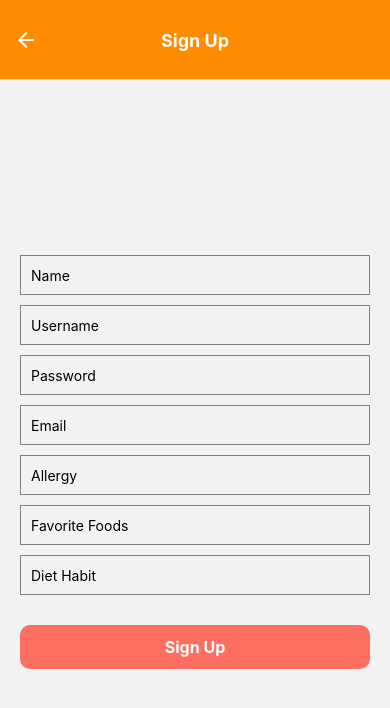
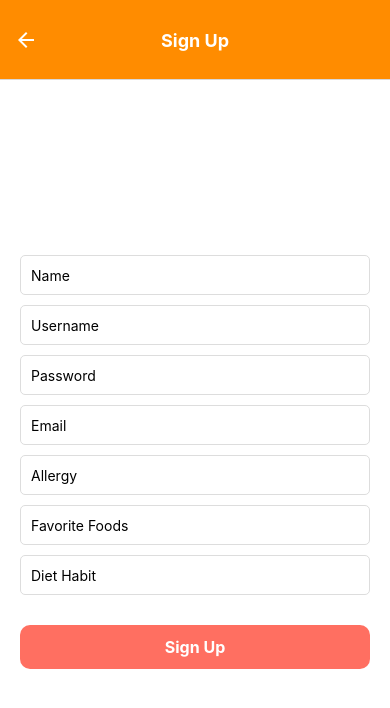
Before and after one commit to anikgvsu/buddybites, a React Native app: screen /SignUp in a window 390 px wide. Shown: the top 708 px of the page. Built offline with nearby package versions, Linux system fonts and the light colour scheme; no server answers; the database is empty.

Commit message:
signup screen ui updated

```diff
--- a/screens/SignUpScreen.js
+++ b/screens/SignUpScreen.js
@@ -215,13 +215,15 @@ const styles = StyleSheet.create({
     flex: 1,
     justifyContent: 'center',
     paddingHorizontal: 20,
+    backgroundColor: '#fff',
   },
   input: {
     height: 40,
-    borderColor: 'gray',
+    borderColor: '#ddd',
     borderWidth: 1,
     marginBottom: 10,
     paddingHorizontal: 10,
+    borderRadius: 5,
   },
   button: {
     backgroundColor: '#FF6F61',
```
